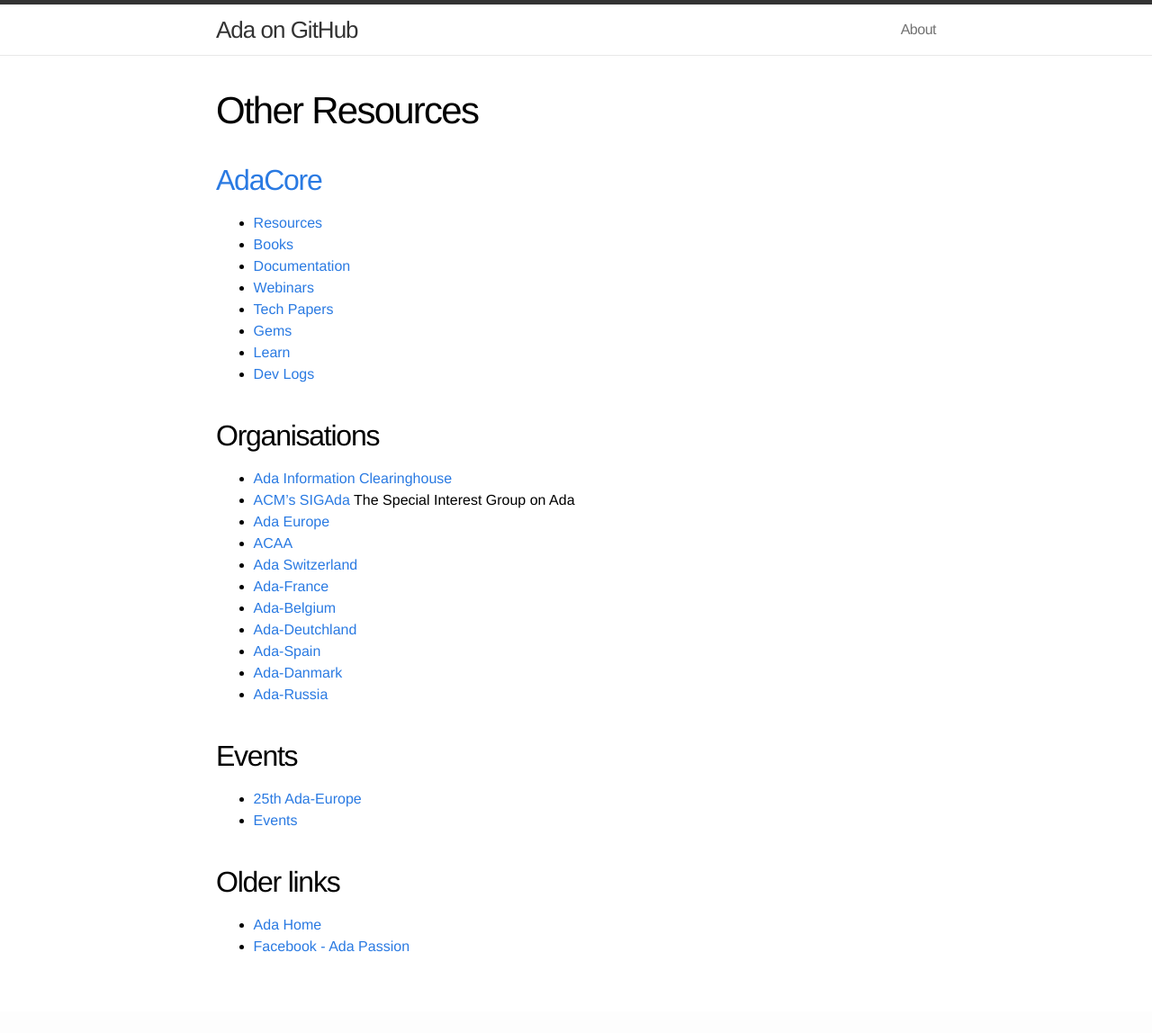
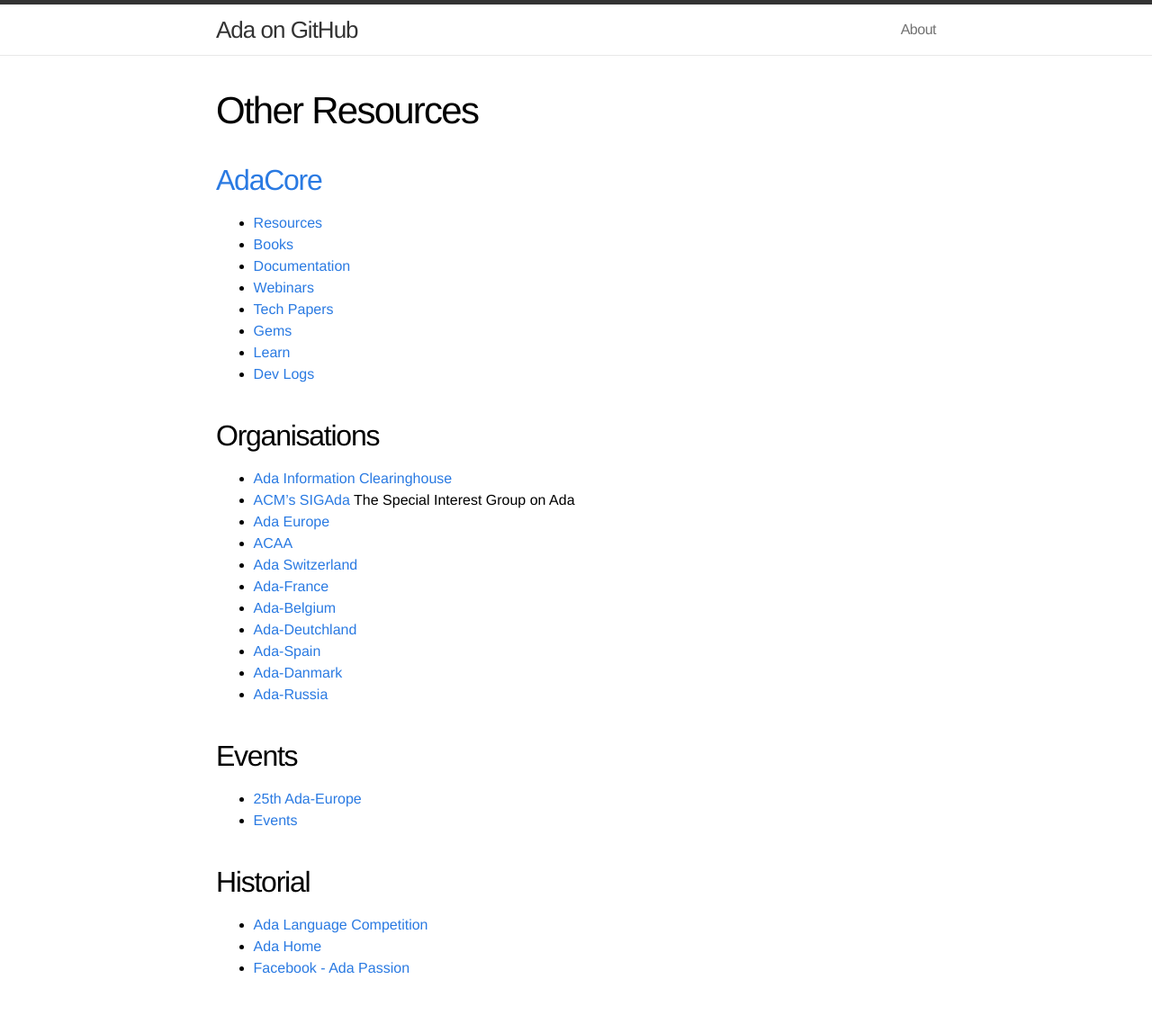
Before and after one commit to quornings/quornings.github.io, a Jekyll site: the page built from other.md, in a window 1280 px wide. Shown: the whole page at 90% size. Built offline with Jekyll 4.4.1, drawn with Linux system fonts in a browser that asks for light colours; before the commit the page ends 1124 px from its top, so only the background shows below that.

Commit message:
Add Ada Competition

```diff
--- a/other.md
+++ b/other.md
@@ -33,7 +33,7 @@ permalink: /other/
 - [25th Ada-Europe](https://www.istr.unican.es/ae2021/)
 - [Events](https://people.cs.kuleuven.be/~dirk.craeynest/ada-belgium/events/index.html)
 
-## Older links
-
+## Historial
+- [Ada Language Competition](http://iment.com/maida/computer/redref/index.htm)
 - [Ada Home](https://www.adahome.com)
 - [Facebook - Ada Passion](https://www.facebook.com/adapassion/)
```
